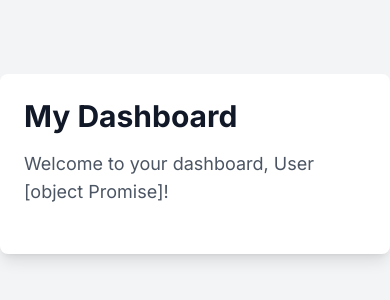
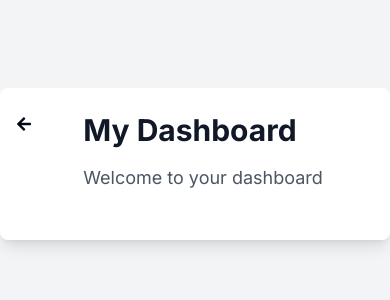
Before and after one commit to mauryavinay1407/short-ly, a Next.js app: page /dashboard in a window 390 px wide. Shown: the part 258-558 px from the top of the page. Built offline with nearby package versions, Linux system fonts and the light colour scheme; no server answers.

Commit message:
responsiveness error fixed

```diff
--- a/package.json
+++ b/package.json
@@ -26,6 +26,7 @@
     "react": "^18",
     "react-dom": "^18",
     "react-hot-toast": "^2.4.1",
+    "react-icons": "^5.2.1",
     "shortid": "^2.2.16",
     "tailwind-merge": "^2.4.0",
     "tailwindcss-animate": "^1.0.7"
--- a/src/app/dashboard/page.tsx
+++ b/src/app/dashboard/page.tsx
@@ -1,23 +1,32 @@
 import React from 'react';
 import { auth } from '@clerk/nextjs/server';
 import { UserButton} from '@clerk/nextjs';
+import { FaArrowLeft} from "react-icons/fa";
+import Link from "next/link"
+
 
 const Dashboard: React.FC = () => {
-  const userId = auth();
+
   return (
-    <div className="min-h-screen w-full flex items-center justify-center bg-gray-100 dark:bg-gray-900">
-      <div className="max-w-md w-full flex bg-white dark:bg-gray-800 rounded-lg shadow-lg p-6">
+    <div className="min-h-screen w-full flex items-center justify-center bg-gray-100 dark:bg-gradient-to-r from-neutral-900 via-gray-900 to-stone-900">
+      <div className="max-w-md w-full justify-between flex bg-white dark:bg-slate-800 rounded-lg shadow-lg p-6">
+        <div className='relative top-1 right-2'>
+      <Link href="/home">
+      <FaArrowLeft />
+      </Link>
+        </div>
         <div>
         <h1 className="text-3xl font-bold text-gray-900 dark:text-gray-100 mb-4">
           My Dashboard
         </h1>
         <p className="text-lg text-gray-600 dark:text-gray-400 mb-6">
-          Welcome to your dashboard, {userId ? `User ${userId}` : 'Guest'}!
+          Welcome to your dashboard
         </p>
         </div>
         <div className="flex justify-end items-start">
           <UserButton afterSignOutUrl="/" />
         </div>
+
       </div>
     </div>
   );
--- a/src/app/home/page.tsx
+++ b/src/app/home/page.tsx
@@ -68,7 +68,9 @@ const Home: React.FC = () => {
             placeholder="Paste your URL here"
             onChange={(e)=>setOriginalUrl(e.target.value)}
           />
+          <div className='md:w-30 flex justify-center'>
           <GlowingButton onClick={handleShorten}> Shorten </GlowingButton>
+          </div>
         </div>
 
         {shortUrl && (
--- a/src/components/GlowingButton.tsx
+++ b/src/components/GlowingButton.tsx
@@ -3,7 +3,7 @@
 export const GlowingButton = ({ children, onClick }: any) => {
   return (
     <div
-      className="h-12 w-36 bg-black flex justify-center items-center ml-6 sm:h-12 sm:w-40 md:h-16 md:w-44 lg:h-20 lg:w-36"
+      className="h-12 w-36 bg-black flex justify-center items-center ml-2 sm:h-12 sm:w-40 md:h-16 md:w-44 lg:h-20 lg:w-36"
       onClick={onClick}
     >
       <div className="absolute inline-flex group">
```
Also changed, not shown: 1 other file (tests, documents, lock files or other folders).
